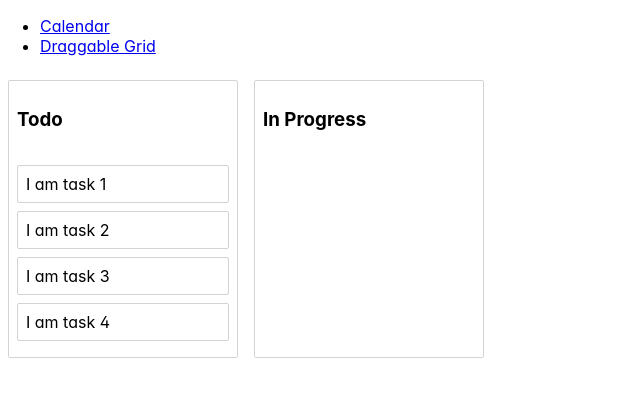
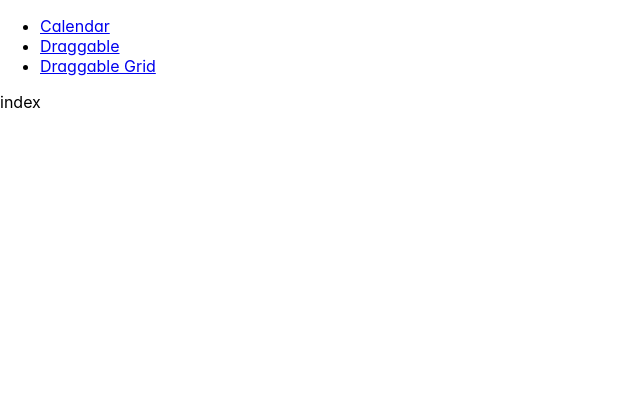
Before and after one commit to heli2000/react_components, a React (Create React App) app: page /draggable-grid in a window 1280 px wide. Shown: the top 396 px of the page, without its empty margins (0-640 px from the left). Built offline with nearby package versions, Linux system fonts and the light colour scheme.

Commit message:
draggable

```diff
--- a/src/App.jsx
+++ b/src/App.jsx
@@ -12,6 +12,9 @@ function App() {
             <Link to={"/calendar"}>Calendar</Link>
           </li>
           <li>
+            <Link to={"/draggable"}>Draggable</Link>
+          </li>
+          <li>
             <Link to={"/draggable-grid"}>Draggable Grid</Link>
           </li>
         </ul>
--- a/src/Components/Calendar/index.jsx
+++ b/src/Components/Calendar/index.jsx
@@ -3,7 +3,6 @@ import React from "react";
 import { Calendar, momentLocalizer } from "react-big-calendar";
 import events from "./events";
 import "react-big-calendar/lib/css/react-big-calendar.css";
-import { Button } from "primereact/button";
 
 const localizer = momentLocalizer(moment);
 
--- /dev/null
+++ b/src/Components/DraggableGrid/index.js
@@ -0,0 +1,7 @@
+import React from "react";
+
+const DraggableGrid = () => {
+  return <div>index</div>;
+};
+
+export default DraggableGrid;
--- a/src/Routing/index.js
+++ b/src/Routing/index.js
@@ -2,6 +2,7 @@ import React from "react";
 import { BrowserRouter, Route, Routes } from "react-router-dom";
 import App from "../App";
 import Calendar from "../Components/Calendar";
+import Draggable from "../Components/Draggable";
 import DraggableGrid from "../Components/DraggableGrid";
 
 const index = () => {
@@ -10,6 +11,7 @@ const index = () => {
       <Routes>
         <Route path="/" element={<App />}>
           <Route path="calendar" element={<Calendar />} />
+          <Route path="draggable" element={<Draggable />} />
           <Route path="draggable-grid" element={<DraggableGrid />} />
         </Route>
       </Routes>
--- a/src/index.js
+++ b/src/index.js
@@ -1,7 +1,6 @@
 import React from "react";
 import ReactDOM from "react-dom/client";
 import "./index.css";
-import App from "./App";
 import reportWebVitals from "./reportWebVitals";
 import Routing from "./Routing";
 
```
Also changed, not shown: src/Components/Draggable/Column.jsx (renamed from src/Components/DraggableGrid/Column.jsx), src/Components/Draggable/Task.jsx (renamed from src/Components/DraggableGrid/Task.jsx), src/Components/Draggable/data.js (renamed from src/Components/DraggableGrid/data.js), src/Components/Draggable/index.jsx (renamed from src/Components/DraggableGrid/index.jsx).
